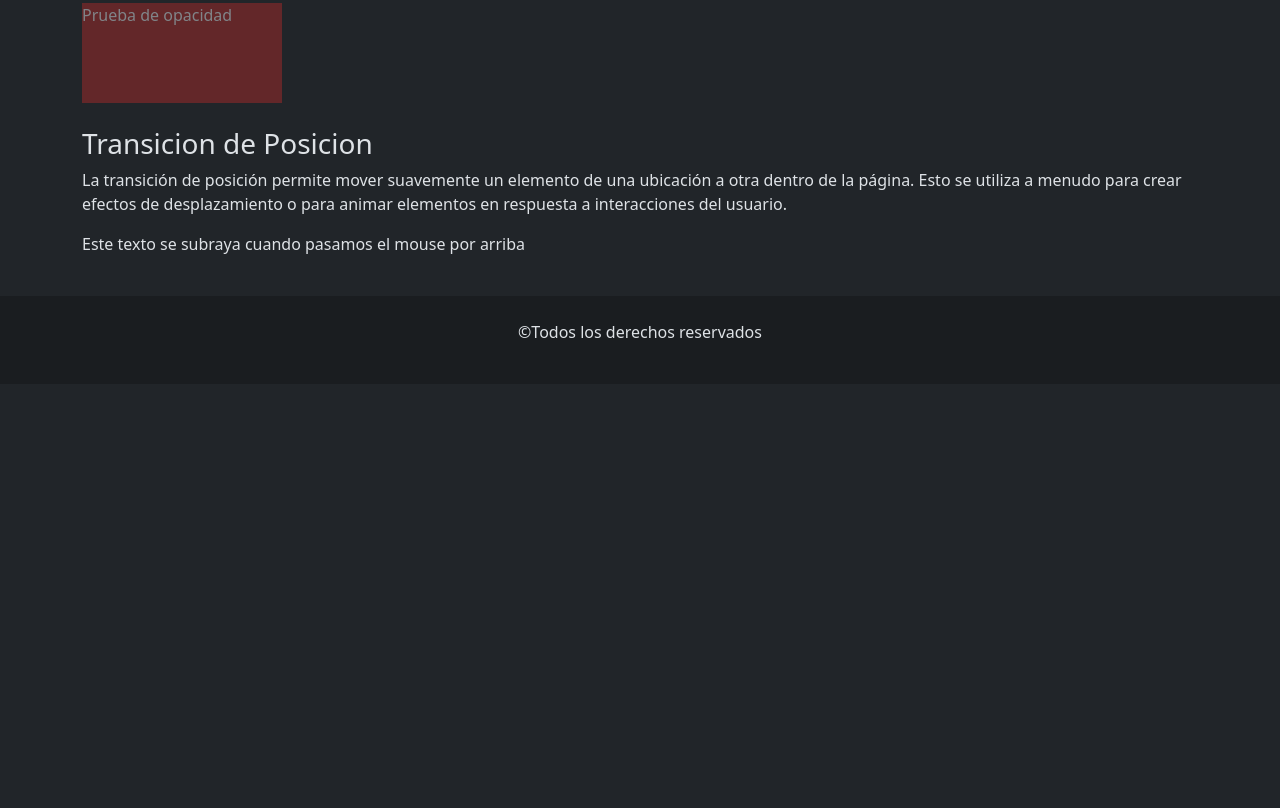
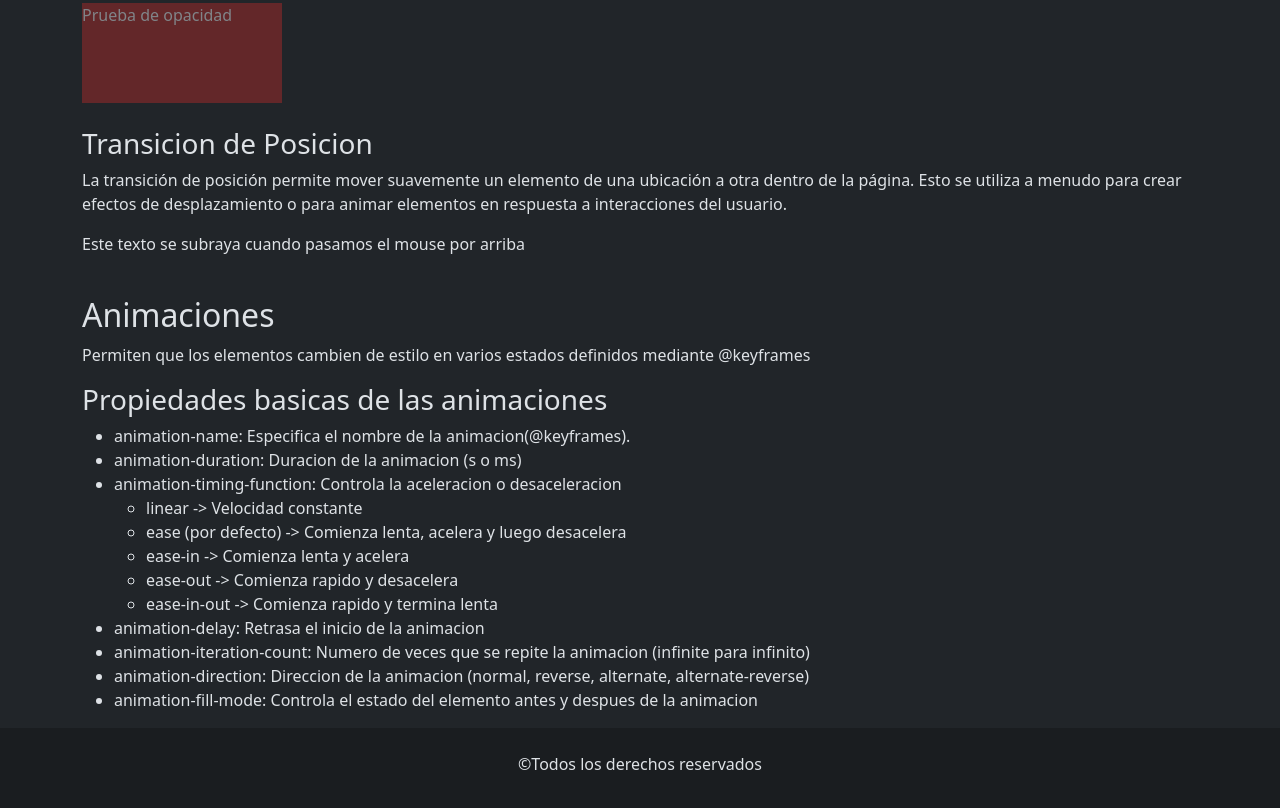
Before and after one commit to Molina-cyber/Practica-Animaciones, a plain HTML site: page index.html in a window 1280 px wide. Shown: the part 1184-1992 px from the top of the page. Before the commit the page ends 1568 px from the top, so only its background shows below. Drawn offline with Linux system fonts and the light colour scheme.

Commit message:
agregamos un poco de teoria sobre las ainmaciones

```diff
--- a/index.html
+++ b/index.html
@@ -107,6 +107,29 @@
                 <p class="subrayado">Este texto se subraya cuando pasamos el mouse por arriba</p>
             </article>
         </section>
+        <section>
+            <article>
+                <h2>Animaciones</h2>
+                <p>Permiten que los elementos cambien de estilo en varios estados definidos mediante @keyframes</p>
+                <h3>Propiedades basicas de las animaciones</h3>
+                <ul>
+                    <li>animation-name: Especifica el nombre de la animacion(@keyframes).</li>
+                    <li>animation-duration: Duracion de la animacion (s o ms)</li>
+                    <li>animation-timing-function: Controla la aceleracion o desaceleracion</li>
+                    <ul>
+                        <li>linear -> Velocidad constante</li>
+                        <li>ease (por defecto) -> Comienza lenta, acelera y luego desacelera</li>
+                        <li>ease-in -> Comienza lenta y acelera</li>
+                        <li>ease-out -> Comienza rapido y desacelera</li>
+                        <li>ease-in-out -> Comienza rapido y termina lenta</li>
+                    </ul>
+                    <li>animation-delay: Retrasa el inicio de la animacion</li>
+                    <li>animation-iteration-count: Numero de veces que se repite la animacion (infinite para infinito)</li>
+                    <li>animation-direction: Direccion de la animacion (normal, reverse, alternate, alternate-reverse)</li>
+                    <li>animation-fill-mode: Controla el estado del elemento antes y despues de la animacion</li>
+                </ul>
+            </article>
+        </section>
     </main>
     <footer class="bg-dark-subtle text-center py-4">
         <p>
```
